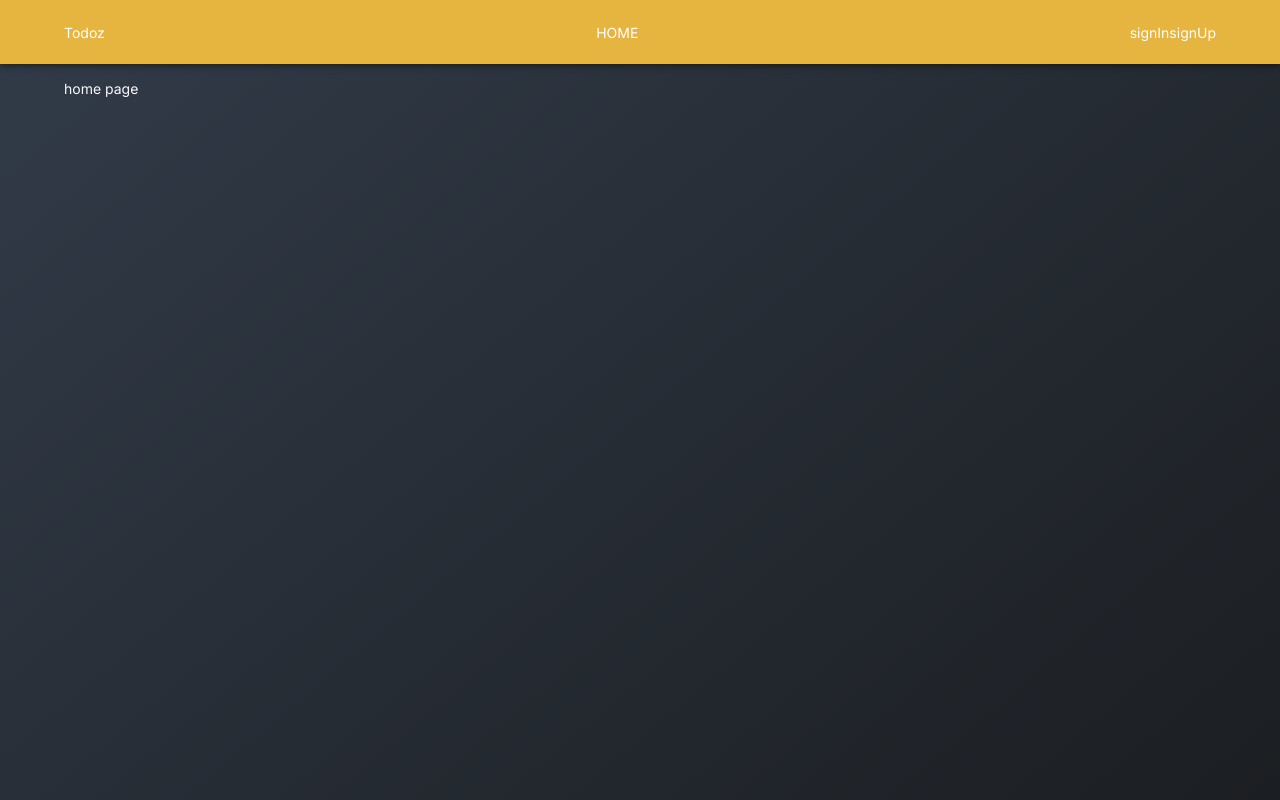
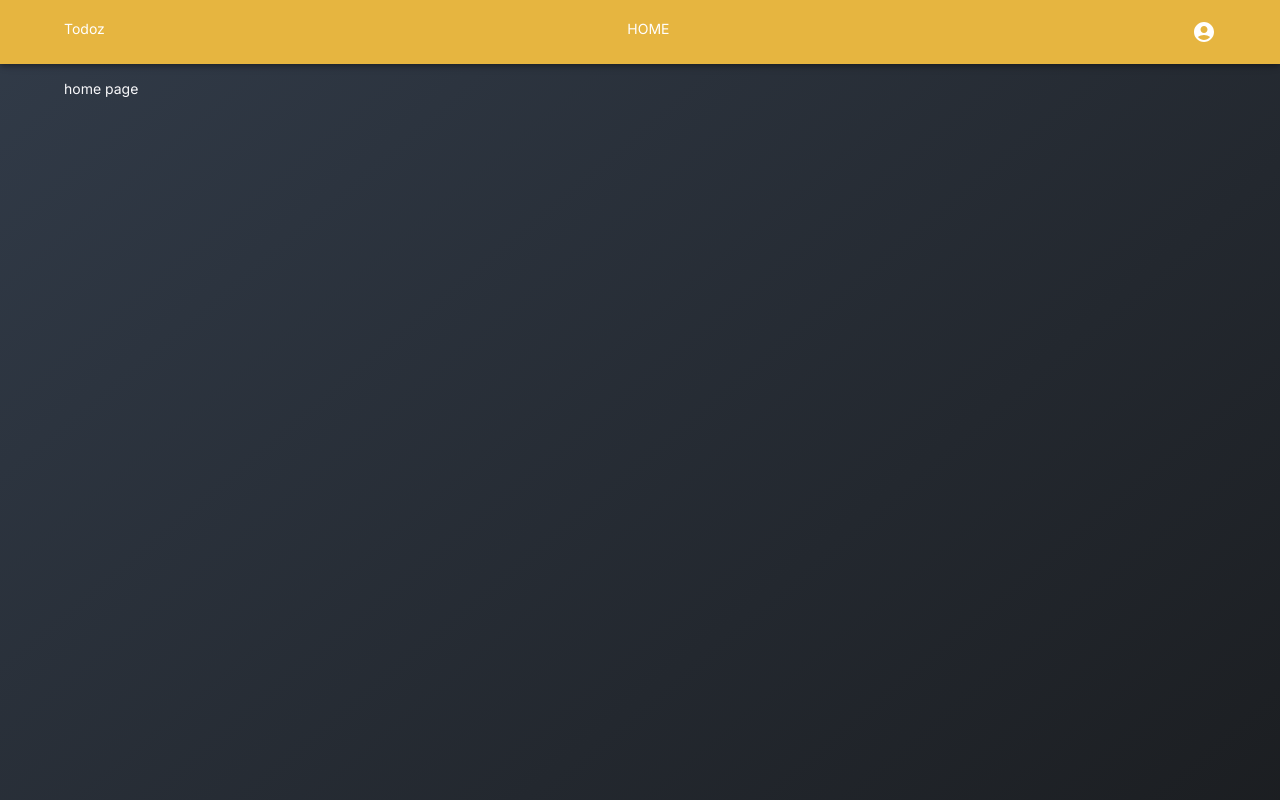
Before and after one commit to wajahatfaryadali/next-todo, a Next.js app: page / in a window 1280 px wide. Built offline with nearby package versions, Linux system fonts and the light colour scheme.

Commit message:
user icon added with logout button

```diff
--- /dev/null
+++ b/src/components/muiComponents/MPopper/LogoutPopper.tsx
@@ -0,0 +1,59 @@
+import {
+    Box,
+    ButtonBase,
+    // Avatar,
+    IconButton, Popover, Typography
+} from '@mui/material';
+// import avatar from '@/assets/images/userPlaceholder.jpg'
+import AccountCircle from '@mui/icons-material/AccountCircle';
+import React from 'react'
+
+const LogoutPopper = () => {
+
+    const [anchorEl, setAnchorEl] = React.useState<HTMLButtonElement | null>(null);
+
+    const handleClick = (event: React.MouseEvent<HTMLButtonElement>) => {
+        setAnchorEl(event.currentTarget);
+    };
+
+    const handleClose = () => {
+        setAnchorEl(null);
+    };
+
+    const open = Boolean(anchorEl);
+    const id = open ? 'simple-popover' : undefined;
+
+    const handleLogout = () => {
+        alert('working')
+    }
+
+    return (
+        <>
+            <IconButton onClick={handleClick} sx={{ padding: 0 }}>
+                {/* <Avatar alt="Remy Sharp" src={"/static/images/avatar/2.jpg"} /> */}
+                <AccountCircle sx={{ color: '#fff' }} />
+            </IconButton>
+            <Popover
+                id={id}
+                open={open}
+                anchorEl={anchorEl}
+                // transformOrigin={{
+                //     vertical: 'top',
+                //     horizontal: 'right',
+                //   }}
+                onClose={handleClose}
+                anchorOrigin={{
+                    vertical: 'bottom',
+                    horizontal: 'left',
+                }}
+            >
+                <Box component={'div'} sx={{ p: 1 }}>
+                    <Typography sx={{ p: 1 }}>UserName</Typography>
+                    <ButtonBase onClick={handleLogout} sx={{ p: 1, fontSize: '16px', width: '100%', justifyContent: 'left' }}  >Logout</ButtonBase>
+                </Box>
+            </Popover >
+        </>
+    )
+}
+
+export default LogoutPopper
--- a/src/components/muiComponents/TopBar/TopBar.tsx
+++ b/src/components/muiComponents/TopBar/TopBar.tsx
@@ -5,6 +5,7 @@ import Toolbar from '@mui/material/Toolbar';
 import Link from 'next/link';
 import classes from './topBar.module.css'
 import { URL_HOME, URL_SIGN_IN, URL_SIGN_UP } from '@/utils/routes-path';
+import LogoutPopper from '../MPopper/LogoutPopper';
 
 
 const TopBar = () => {
@@ -27,12 +28,7 @@ const TopBar = () => {
                             </Link>
                         </Box>
                         <>
-                            <Link href={URL_SIGN_IN}>
-                                signIn
-                            </Link>
-                            <Link href={URL_SIGN_UP}>
-                                signUp
-                            </Link>
+                            <LogoutPopper />
                         </>
                     </Container>
                 </Toolbar>
```
Also changed, not shown: src/assets/images/userPlaceholder.jpg (added), 1 other file (tests, documents, lock files or other folders).
